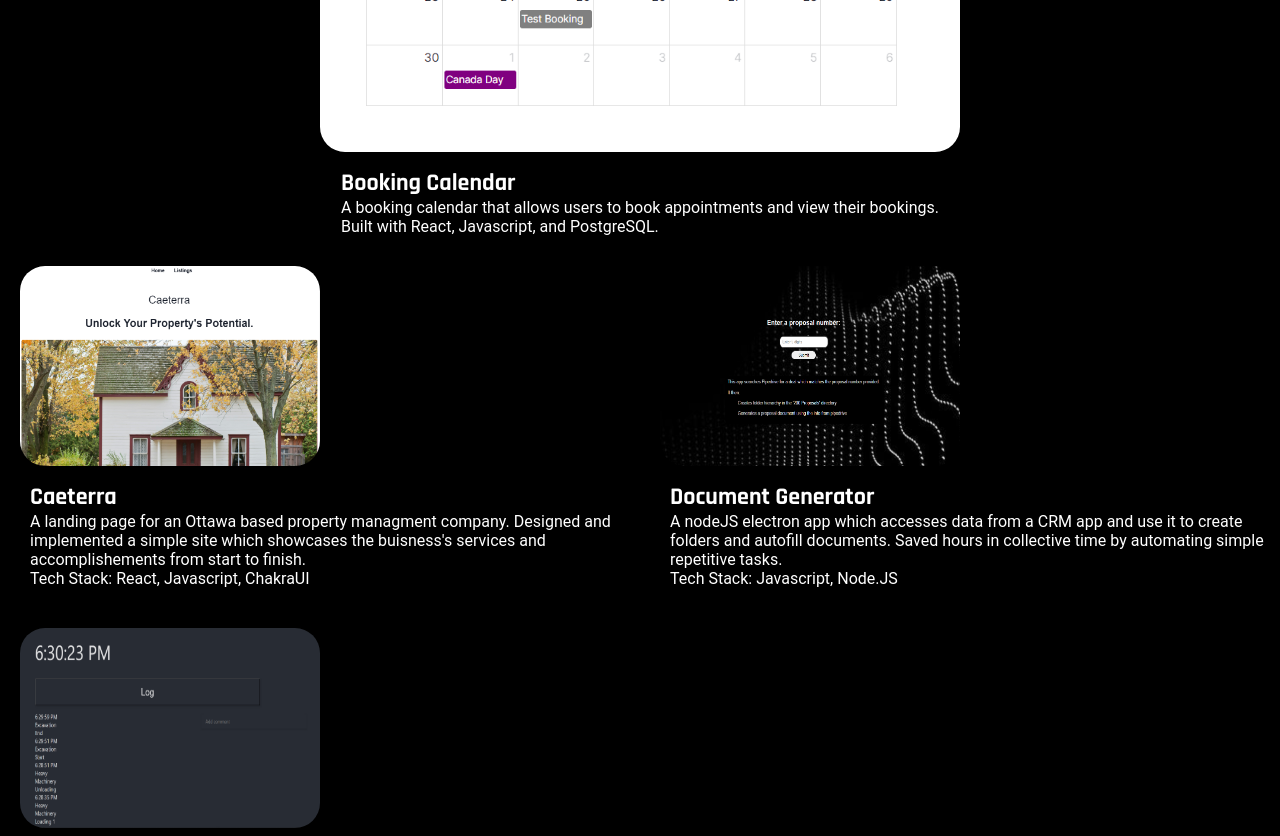
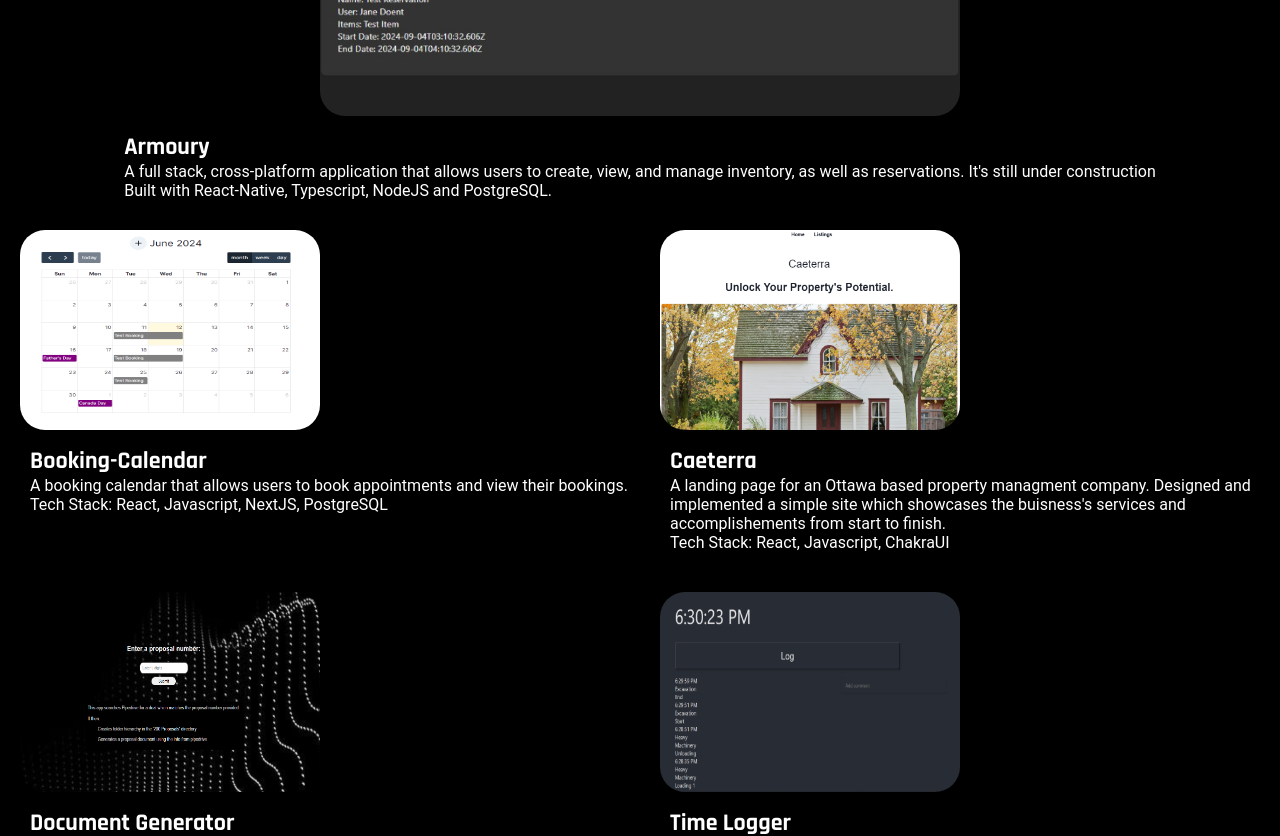
Before and after one commit to aboussenane/aboussenane-portfolio, a Next.js app: page / in a window 1280 px wide. Shown: the part 1820-2656 px from the top of the page. Built offline with nearby package versions, Linux system fonts and the light colour scheme.

Commit message:
updateed projects and skills

```diff
--- a/app/page.js
+++ b/app/page.js
@@ -96,6 +96,14 @@ function Home() {
   const skillsInView = useInView(skillsRef, { once: false });
 
   const projects = [
+    {
+      title: "Booking-Calendar",
+      description:
+        "A booking calendar that allows users to book appointments and view their bookings.",
+      techStack: ["React", "Javascript", "NextJS","PostgreSQL"],
+      url: "https://booking-calendar-ten.vercel.app/",
+      imageUrl: "/booking-calendar.PNG",
+    },
     {
       title: "Caeterra",
       description:
@@ -240,13 +248,13 @@ function Home() {
             />
             <div className="feature-project-container">
               <a
-                href="https://booking-calendar-ten.vercel.app/"
+                href="https://github.com/aboussenane/armoury-frontend"
                 target="_blank"
                 rel="noreferrer"
                 className="project-title"
               >
                 <motion.img
-                  src="./booking-calendar.PNG"
+                  src="./armoury.PNG"
                   className="feature-project"
                   ref={projectsTitleRef}
                   initial={{ x: -100, opacity: 0 }}
@@ -269,11 +277,10 @@ function Home() {
                 }
                 transition={{ duration: 0.5 }}
               >
-                <h1>Booking Calendar</h1>
+                <h1>Armoury</h1>
                 <p>
-                  A booking calendar that allows users to book appointments and
-                  view their bookings. <br />
-                  Built with React, Javascript, and PostgreSQL.
+                A full stack, cross-platform application that allows users to create, view, and manage inventory, as well as reservations. It's still under construction<br />
+                  Built with React-Native, Typescript, NodeJS and PostgreSQL.
                 </p>
               </motion.div>
             </div>
@@ -396,25 +403,25 @@ function Home() {
               <ProgressBar percentage={95} title="CSS" />
 
               <label htmlFor="react">React</label>
-              <ProgressBar percentage={85} title="React" />
+              <ProgressBar percentage={90} title="React" />
 
               <label htmlFor="javascript">Javascript</label>
               <ProgressBar percentage={85} title="Javascript" />
 
               <label htmlFor="python">Python</label>
-              <ProgressBar percentage={65} title="Python" />
+              <ProgressBar percentage={80} title="Python" />
 
               <label htmlFor="sql">SQL</label>
-              <ProgressBar percentage={40} title="SQL" />
+              <ProgressBar percentage={60} title="SQL" />
 
               <label htmlFor="cpp">C++</label>
               <ProgressBar percentage={30} title="C++" />
 
               <label htmlFor="tailwindcss">TailwindCss</label>
-              <ProgressBar percentage={25} title="TailwindCss" />
+              <ProgressBar percentage={70} title="TailwindCss" />
 
               <label htmlFor="typescript">Typescript</label>
-              <ProgressBar percentage={20} title="Typescript" />
+              <ProgressBar percentage={80} title="Typescript" />
 
               <label htmlFor="Juggling">Juggling</label>
               <ProgressBar percentage={10} title="Juggling" />
```
Also changed, not shown: public/armoury.PNG (added).
